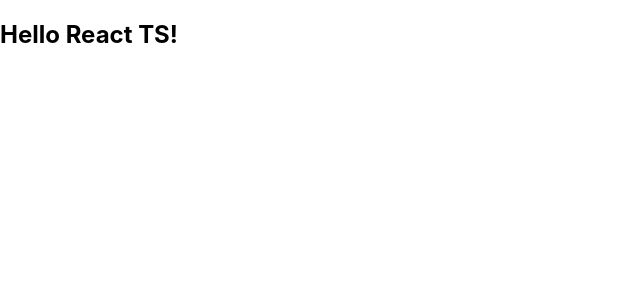
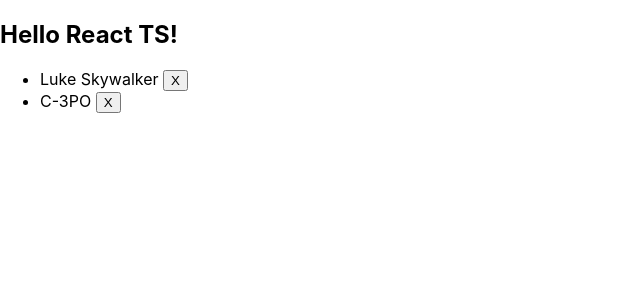
Before and after one commit to ehalsey/twc-swapi, a React (Create React App) app: page / in a window 1280 px wide. Shown: the top 300 px of the page, without its empty margins (0-640 px from the left). Built offline with nearby package versions, Linux system fonts and the light colour scheme.

Commit message:
working hardcoded

```diff
--- a/src/App.tsx
+++ b/src/App.tsx
@@ -1,19 +1,30 @@
 import React, { Component } from "react";
-import { People } from "./models/person";
+import { People, Person } from "./models/person";
+import { PeopleList } from "./components/PeopleList";
 
 interface State {
   people: People;
 }
 
 class App extends Component<{}, State> {
-  state = {people:{count:1,next:'100',previous:'',results:[]}}
+  state = {people:getstate()}
   render() {
     return (
       <div>
         <h2>Hello React TS!</h2>
+        <PeopleList people={this.state.people} onDelete={this.deletePerson}/>
       </div>
     );
   }
+
+  private deletePerson = (personToDelete: Person) => {
+    // this.setState(previousState => ({
+    //   tasks: [
+    //     ...previousState.tasks.filter(task => task.id !== taskToDelete.id)
+    //   ]
+    // }));
+  };
+
 }
 
 export default App;
--- /dev/null
+++ b/src/components/PeopleList.tsx
@@ -0,0 +1,17 @@
+import React, { FunctionComponent } from "react";
+
+import { Person, People } from "../models/person";
+import { PeopleListItem } from "./PeopleListItem";
+
+interface Props {
+  people: People;
+  onDelete: (person: Person) => void;
+}
+
+export const PeopleList: FunctionComponent<Props> = ({ people, onDelete }) => (
+  <ul>
+    {people.results.map(person => (
+      <PeopleListItem person={person} onDelete={onDelete} />
+    ))}
+  </ul>
+);
--- /dev/null
+++ b/src/components/PeopleListItem.tsx
@@ -0,0 +1,19 @@
+import React, { FunctionComponent } from "react";
+
+import { Person } from "../models/person";
+
+interface Props {
+  person: Person;
+  onDelete: (task: Person) => void;
+}
+
+export const PeopleListItem: FunctionComponent<Props> = ({ person, onDelete }) => {
+    const onClick = () => {
+        onDelete(person);
+      };
+  return (
+    <li>
+      {person.name} <button onClick={onClick}>X</button>
+    </li>
+  );
+};
```
